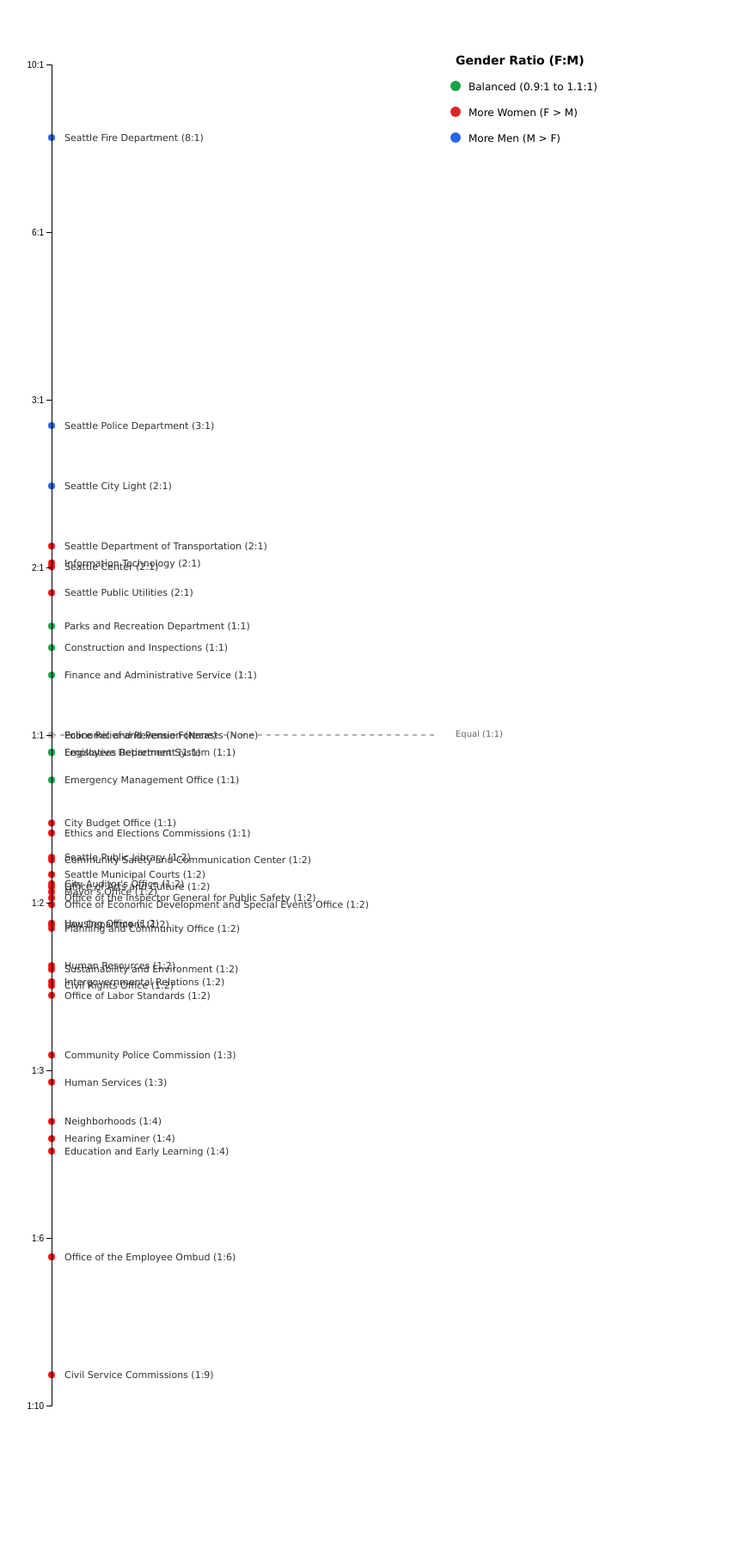
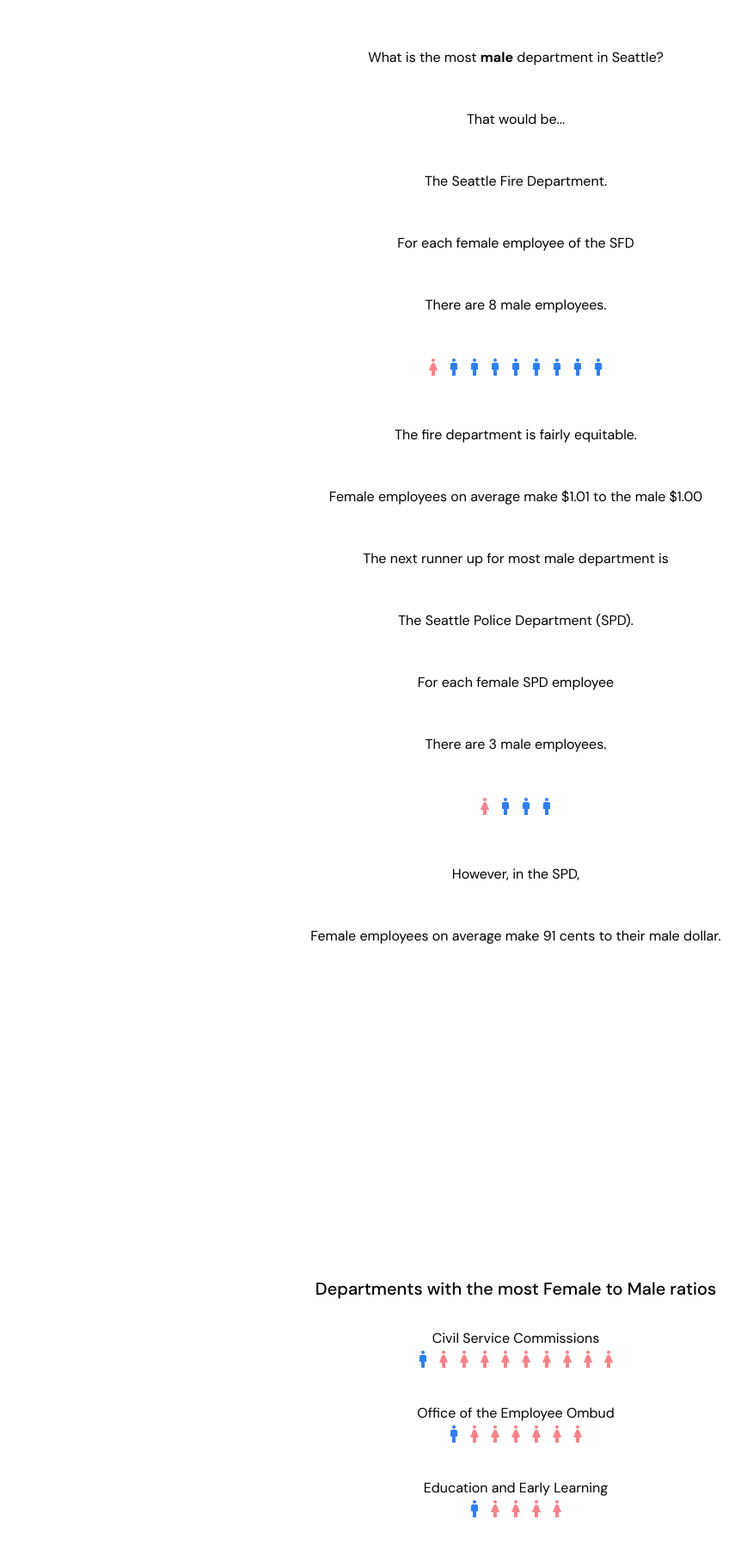
Before and after one commit to xynree/seattle-demo-viz, a React (Vite) app: page / in a window 1280 px wide. Shown: the part 745-2548 px from the top of the page at 86% size, without its empty margins (40-909 px from the left). Before the commit the page ends 2400 px from the top, so only its background shows below. Built offline with nearby package versions, Linux system fonts and the light colour scheme.

Commit message:
feat: add lowest ratio component

```diff
--- a/index.html
+++ b/index.html
@@ -4,6 +4,16 @@
     <meta charset="UTF-8" />
     <meta name="viewport" content="width=device-width, initial-scale=1.0" />
     <title>base-custom-template</title>
+    <link
+      href="https://fonts.googleapis.com/css2?family=Material+Symbols+Outlined"
+      rel="stylesheet"
+    />
+    <link rel="preconnect" href="https://fonts.googleapis.com" />
+    <link rel="preconnect" href="https://fonts.gstatic.com" crossorigin />
+    <link
+      href="https://fonts.googleapis.com/css2?family=DM+Sans:ital,opsz,wght@0,9..40,100..1000;1,9..40,100..1000&display=swap"
+      rel="stylesheet"
+    />
   </head>
   <body>
     <div id="root"></div>
--- a/src/App.css
+++ b/src/App.css
@@ -1,5 +1,5 @@
 @import "tailwindcss";
-@import url('https://fonts.googleapis.com/css2?family=DM+Sans:ital,opsz,wght@0,9..40,100..1000;1,9..40,100..1000&display=swap');
+
 
 body {
   font-family:'DM Sans', Geneva, Verdana, sans-serif
--- a/src/App.tsx
+++ b/src/App.tsx
@@ -2,12 +2,16 @@
 import './App.css'
 import GenderRatioChart from './components/GenderRatioChart'
 import TitleCard from './components/TitleCard'
+import HighestRatio from './components/HighestRatio'
+import LowestRatio from './components/LowestRatio'
 
 function App() {
 
   return (
     <>
     <TitleCard/>
+    <HighestRatio/>
+    <LowestRatio/>
     <GenderRatioChart/>
     </>
   )
--- /dev/null
+++ b/src/components/HighestRatio.tsx
@@ -0,0 +1,46 @@
+export default function HighestRatio() {
+  return (
+    <div className="flex flex-col gap-12 items-center justify-center w-screen mb-96">
+      <h3>
+        What is the most <b>male</b> department in Seattle?
+      </h3>
+      <p>That would be...</p>
+      <h3>The Seattle Fire Department.</h3>
+      <p>For each female employee of the SFD</p>
+
+      <p> There are 8 male employees. </p>
+      <div className="icons">
+      <span className="text-red-500/60 material-symbols-outlined">woman</span>
+
+        {Array.from({
+          length: 8,
+        }).map((_,i) => (
+          <span key={i} className="text-blue-500 material-symbols-outlined">man</span>
+        ))}
+      </div>
+
+      <p>The fire department is fairly equitable.</p>
+      <p>Female employees on average make $1.01 to the male $1.00 </p>
+
+      <h3>The next runner up for most male department is</h3>
+      <p>The Seattle Police Department (SPD).</p>
+
+      <p>For each female SPD employee</p>
+
+
+      <p> There are 3 male employees. </p>
+      <div className="icons">
+      <span className="text-red-500/60 material-symbols-outlined">woman</span>
+
+        {Array.from({
+          length: 3,
+        }).map((_,i) => (
+          <span key={i} className="text-blue-500 material-symbols-outlined">man</span>
+        ))}
+      </div>
+
+      <p>However, in the SPD,</p>
+      <p>Female employees on average make 91 cents to their male dollar.</p>
+    </div>
+  );
+}
--- /dev/null
+++ b/src/components/LowestRatio.tsx
@@ -0,0 +1,63 @@
+export default function LowestRatio() {
+  return (
+    <div className="flex flex-col gap-8 items-center justify-center w-screen mb-96">
+      <p className="text-xl font-medium">
+        Departments with the most Female to Male ratios
+      </p>
+      <div className="flex flex-col items-center ">
+        <p>Civil Service Commissions</p>
+        <div className="icons">
+          {Array.from({
+            length: 1,
+          }).map((_,i) => (
+            <span key={i} className="text-blue-500 material-symbols-outlined">man</span>
+          ))}
+          {Array.from({
+            length: 9,
+          }).map((_,i) => (
+            <span key={i} className="text-red-500/60 material-symbols-outlined">
+              woman
+            </span>
+          ))}
+        </div>
+      </div>
+
+      <div className="flex flex-col items-center">
+        <p>Office of the Employee Ombud</p>
+        <div className="icons">
+          {Array.from({
+            length: 1,
+          }).map((_,i) => (
+            <span key={i} className="text-blue-500 material-symbols-outlined">man</span>
+          ))}
+          {Array.from({
+            length: 6,
+          }).map((_,i) => (
+            <span key={i} className="text-red-500/60 material-symbols-outlined">
+              woman
+            </span>
+          ))}
+        </div>
+      </div>
+
+      <div className="flex flex-col items-center">
+        <p>Education and Early Learning</p>
+        <div className="icons">
+          {Array.from({
+            length: 1,
+          }).map((_,i) => (
+            <span key={i} className="text-blue-500 material-symbols-outlined">man</span>
+          ))}
+          {Array.from({
+            length: 4,
+          }).map((_,i) => (
+            <span key={i} className="text-red-500/60 material-symbols-outlined">
+              woman
+            </span>
+          ))}
+        </div>
+      </div>
+
+    </div>
+  );
+}
--- a/src/components/TitleCard.tsx
+++ b/src/components/TitleCard.tsx
@@ -9,7 +9,7 @@
   const containerRef = useRef<HTMLDivElement>(null);
   const titleRef = useRef<HTMLHeadingElement>(null);
 
-  const numBoxes = 5;
+  const numBoxes = 8;
 
   useGSAP(
     () => {
@@ -23,31 +23,27 @@
       gsap
         .timeline({
           repeat: -1, // Infinite repeat
-          yoyo: true, // Play backwards on alternate iterations
-          ease: "power2.inOut",
+          ease: "in.out",
+          yoyo: true,
         })
-        .to(boxes, {
-          x: 380,
-          rotation: 180,
-          backgroundColor: "blue",
-          duration: 1,
-          stagger: 0.3,
-        })
-        .to(boxes, {
-          duration: 0.5,
-          stagger: 0.3,
-        })
-        .to(boxes, {
+        .fromTo(
+          boxes,
+          {
             x: 0,
             rotation: 0,
             backgroundColor: "red",
-          duration: 1,
-          stagger: 0.3,
-        })
-        .to(boxes, {
             duration: 0.5,
-          stagger: 0.3,
-        });
+            stagger: 0.05,
+          },
+          {
+            x: 440,
+            y: 0,
+            rotation: 180,
+            backgroundColor: "blue",
+            duration: 0.5,
+            stagger: 0.05,
+          }
+        );
 
       gsap
         .timeline({
@@ -59,7 +55,10 @@
             pin: false,
           },
         })
-
+        .to(boxes, {
+          opacity: 0,
+          ease: "out",
+        })
         .to(titleRef.current, { opacity: 0, ease: "out" });
     },
     { scope: containerRef }
@@ -67,16 +66,21 @@
 
   return (
     <div className="flex flex-col items-center justify-center h-screen w-screen">
-      <div ref={containerRef} className="flex flex-col">
+      <div ref={containerRef} className="relative">
+        <div className="w-96">
           {Array.from({
             length: numBoxes,
           }).map((_, i) => (
             <div
               key={i}
-            className="stagger-box w-8 h-8 rounded-xl bg-red-500"
+              className={`stagger-box w-2 h-2 rounded-xs bg-red-500`}
             ></div>
           ))}
-        <h2 ref={titleRef} className="text-2xl font-bold">
+        </div>
+        <h2
+          ref={titleRef}
+          className="text-2xl font-bold z-10 whitespace-nowrap"
+        >
           seattle city employees: demographics
         </h2>
       </div>
```
Lines whose indentation alone changed are shown as unchanged.
